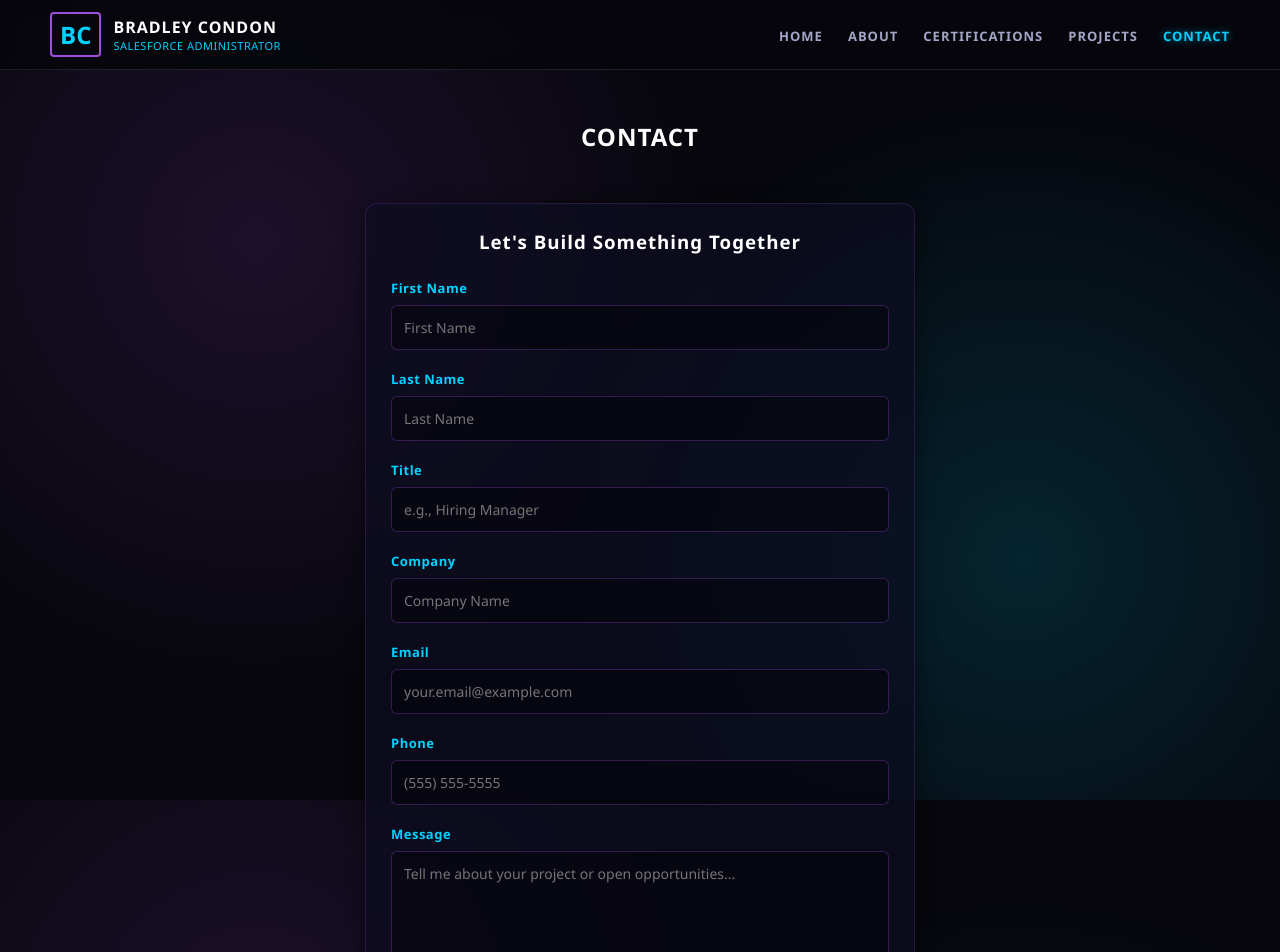
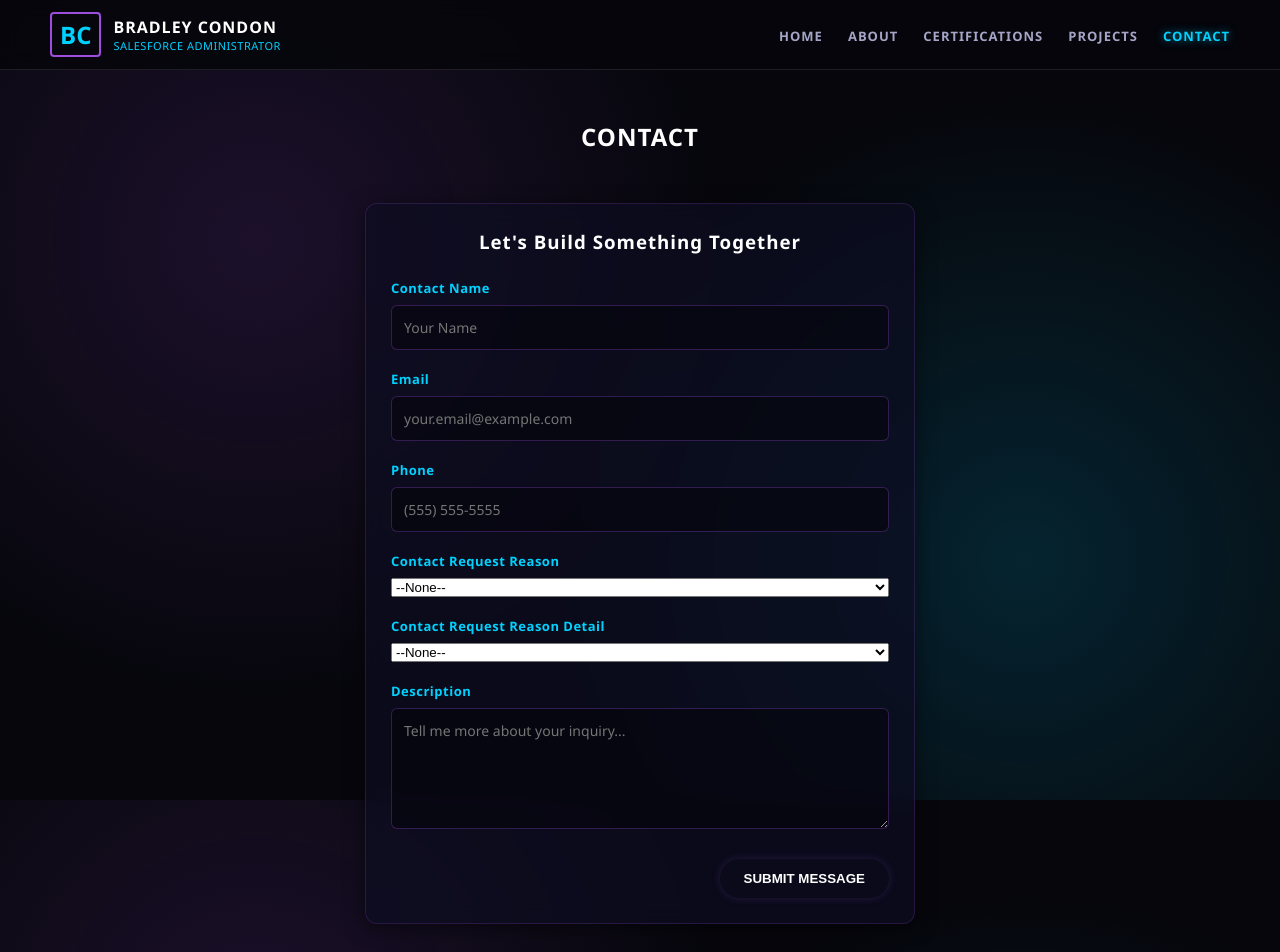
Before and after one commit to bradleywcondonftlaud/personal-portfolio, a React (Create React App) app: page /contact in a window 1280 px wide. Shown: the top 952 px of the page. Built offline with nearby package versions, Linux system fonts and the light colour scheme.

Commit message:
Updated ther web to lead form to a web to case form.

```diff
--- a/src/pages/Contact.js
+++ b/src/pages/Contact.js
@@ -1,68 +1,118 @@
+/* --- src/pages/Contact.js (FIXED & FULLY STYLED) --- */
 import React from 'react';
-import './Contact.css';
+import './Contact.css'; // Importing your dedicated CSS file
 
 function Contact() {
   return (
     <div className="container contact-container">
+      {/*
+         Headline using your established text gradient and shadow styles.
+      */}
       <h2>CONTACT</h2>
+
+      {/*
+         Using 'glow-card' for the background aesthetic and 'contact-layout'
+         for the specific form structure and grid alignment defined in CSS.
+      */}
       <div className="contact-layout glow-card">
-        {/* Salesforce Web-to-Lead Post Action Endpoint */}
+
+        {/* Salesforce Web-to-Case POST Action Endpoint with correct encoding and Org ID */}
         <form
-          action="https://webto.salesforce.com/servlet/servlet.WebToLead?encoding=UTF-8&orgId=00D6g0000053mSQ"
+          action="https://webto.salesforce.com/servlet/servlet.WebToCase?encoding=UTF-8&orgId=00D6g0000053mSQ"
           method="POST"
           className="contact-form"
         >
+
+          {/* Let's keep the user's specific headline. */}
           <h3>Let's Build Something Together</h3>
 
-          {/* Hidden Core Salesforce Structural Parameters */}
-          <input type="hidden" name="oid" value="00D6g0000053mSQ" />
-          {/* Note: Update the value below to your live site domain once deployed online */}
-          <input type="hidden" name="retURL" value="www.bradleycondon.com" />
-          <input type="hidden" id="lead_source" name="lead_source" value="Web" />
+          {/*
+             --- FIXED SYNTAX: Add quotes to type="hidden" and self-closing tags ---
+          */}
+          <input type="hidden" name="orgid" value="00D6g0000053mSQ" />
 
-          {/* Optional Debugging Lines (Uncomment value parameters during local sandbox tests if needed) */}
-          {/* <input type="hidden" name="debug" value="1" /> */}
-          {/* <input type="hidden" name="debugEmail" value="bradleywcondonftlaud@gmail.com" /> */}
+          {/*
+             --- FIXED SYNTAX: Update retURL with correct protocol (https) ---
+          */}
+          <input type="hidden" name="retURL" value="https://www.bradleycondon.com/received" />
 
-          {/* Form Fields Styled to Match the Cosmic Aesthetic */}
-          <div className="form-group">
-            <label htmlFor="first_name">First Name</label>
-            <input type="text" id="first_name" name="first_name" maxLength="40" required placeholder="First Name" />
-          </div>
+          {/*
+             NOTE: Debugging elements must remain commented out or use correct JSX comment syntax.
+             If you want to debug, uncomment these and provide values.
+          */}
+          {/* <input type="hidden" name="debug" value=1> */}
+          {/* <input type="hidden" name="debugEmail" value="bradleywcondonftlaud@gmail.com"> */}
+
+          {/*
+             We wrap each field group in a <div> with the class 'form-group'.
+             This is how we apply the cosmic layout grid without using <br> tags.
+          */}
 
           <div className="form-group">
-            <label htmlFor="last_name">Last Name</label>
-            <input type="text" id="last_name" name="last_name" maxLength="80" required placeholder="Last Name" />
-          </div>
-
-          <div className="form-group">
-            <label htmlFor="title">Title</label>
-            <input type="text" id="title" name="title" maxLength="40" placeholder="e.g., Hiring Manager" />
-          </div>
-
-          <div className="form-group">
-            <label htmlFor="company">Company</label>
-            <input type="text" id="company" name="company" maxLength="40" placeholder="Company Name" />
+            {/*
+               --- FIXED SYNTAX: Change html attribute 'for' to 'htmlFor' ---
+            */}
+            <label htmlFor="name">Contact Name</label>
+            <input id="name" maxLength="80" name="name" size="20" type="text" placeholder="Your Name" required />
           </div>
 
           <div className="form-group">
             <label htmlFor="email">Email</label>
-            <input type="email" id="email" name="email" maxLength="80" required placeholder="your.email@example.com" />
+            <input id="email" maxLength="80" name="email" size="20" type="text" placeholder="your.email@example.com" required />
           </div>
 
           <div className="form-group">
             <label htmlFor="phone">Phone</label>
-            <input type="tel" id="phone" name="phone" maxLength="40" placeholder="(555) 555-5555" />
+            <input id="phone" maxLength="40" name="phone" size="20" type="text" placeholder="(555) 555-5555" />
           </div>
 
           <div className="form-group">
-            <label htmlFor="description">Message</label>
-            <textarea id="description" name="description" rows="5" required placeholder="Tell me about your project or open opportunities..."></textarea>
+            <label htmlFor="00N6g00000Z5c7z">Contact Request Reason</label>
+            <select id="00N6g00000Z5c7z" name="00N6g00000Z5c7z" title="Contact Request Reason">
+              <option value="">--None--</option>
+              <option value="Job Opportunity">Job Opportunity</option>
+              <option value="Other">Other</option>
+              <option value="Partnership">Partnership</option>
+              <option value="Provide Feedback">Provide Feedback</option>
+            </select>
           </div>
 
-          <button type="submit" name="submit" className="btn-primary" style={{ border: 'none', width: '100%', justifyContent: 'center' }}>
-            SUBMIT
-          </button>
+          <div className="form-group">
+            <label htmlFor="00N6g00000Z6Q6C">Contact Request Reason Detail</label>
+            <select id="00N6g00000Z6Q6C" name="00N6g00000Z6Q6C" title="Contact Request Reason Detail">
+              <option value="">--None--</option>
+              <option value="Portfolio Content Feedback">Portfolio Content Feedback</option>
+              <option value="Portfolio Design Feedback">Portfolio Design Feedback</option>
+              <option value="Project Feedback">Project Feedback</option>
+              <option value="Project Collaboration">Project Collaboration</option>
+              {/* FIXED JSX: Escape special characters like ' with &#39; */}
+              <option value="Dreamin&#39; Roomie Connect Partnership">Dreamin&#39; Roomie Connect Partnership</option>
+              <option value="Affiliate Program Partnership">Affiliate Program Partnership</option>
+              <option value="Full-Time Employment">Full-Time Employment</option>
+              <option value="Part-Time Employment">Part-Time Employment</option>
+              <option value="Temporary Employment">Temporary Employment</option>
+              <option value="Project-Based Employment">Project-Based Employment</option>
+              <option value="Other">Other</option>
+            </select>
+          </div>
+
+          <div className="form-group">
+            <label htmlFor="description">Description</label>
+            <textarea name="description" rows="5" placeholder="Tell me more about your inquiry..."></textarea>
+          </div>
+
+          {/*
+             Applying your primary button style and aligning it to the right
+             using explicit margin configuration.
+          */}
+          <input
+            type="submit"
+            name="submit"
+            value="SUBMIT MESSAGE"
+            className="btn-primary"
+            style={{ margin: '30px 0 0 auto', display: 'block', border: 'none' }}
+          />
+
         </form>
       </div>
     </div>
```
